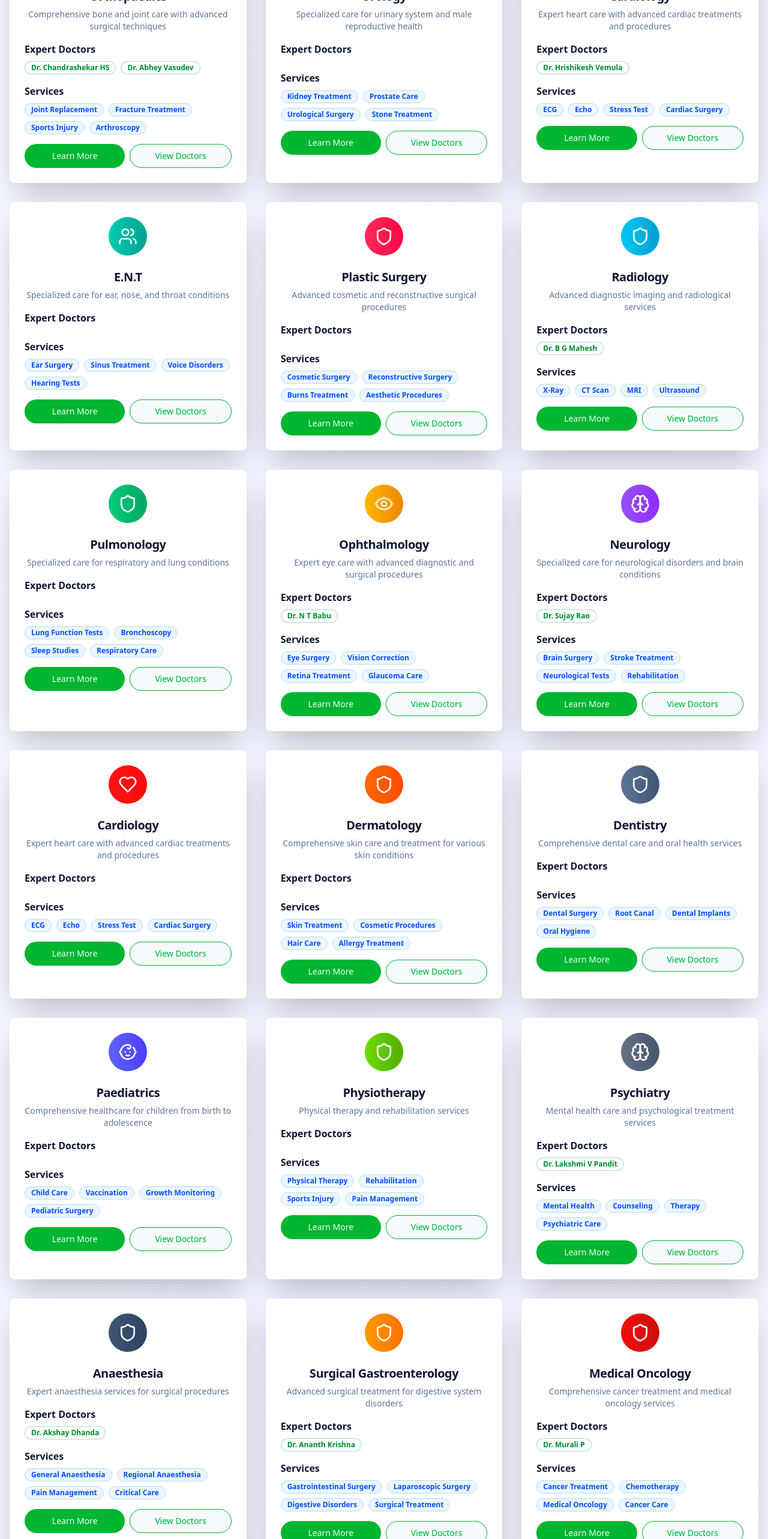
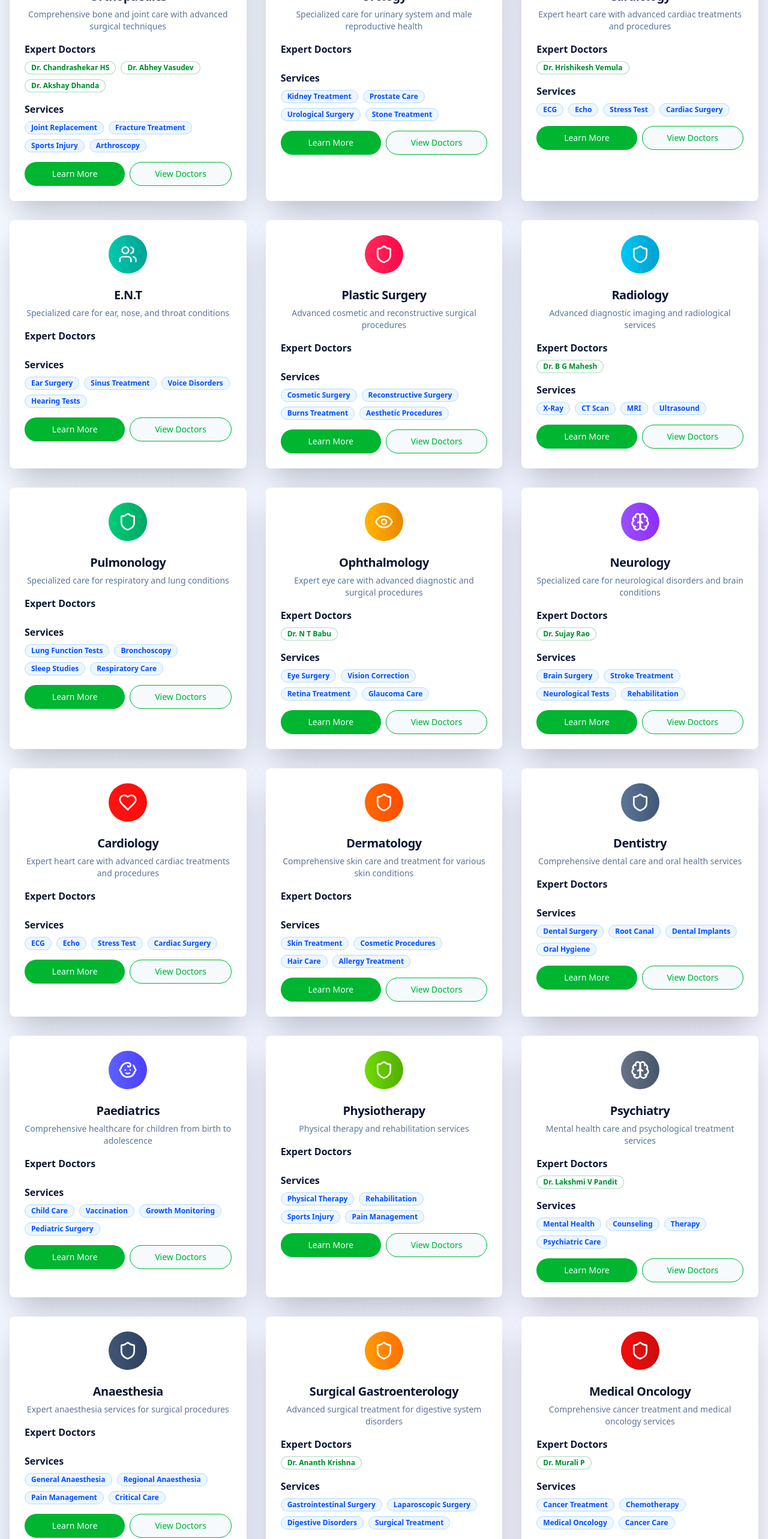
Before and after one commit to Vinayram467/canva-wordpress-refresh, a React (Vite) app: page /specialties in a window 1280 px wide. Shown: the part 1380-3946 px from the top of the page at 60% size. Built offline with nearby package versions, Linux system fonts and the light colour scheme; no server answers.

Commit message:
Fix Dr. Akshay Dhanda's specialty from Anaesthesia to Orthopedics
Co-authored-by: social.maiya <social.maiya@gmail.com>

```diff
--- a/src/components/DoctorProfiles.tsx
+++ b/src/components/DoctorProfiles.tsx
@@ -8,7 +8,7 @@ import { Link } from "react-router-dom";
 const doctorsData = [
   { id: "7", name: "Dr. B G Mahesh", specialty: "Radiology", degrees: "MBBS, MD", experience: "20 Years", visitingDays: "Mon–Sat", timings: "9AM – 5PM", consultationFee: "₹700", image: "/doctor-profiles/DR-B.G-MAHESH.png" },
   { id: "13", name: "Dr. Chandrashekar H S", specialty: "Orthopaedics", degrees: "MBBS, MS", experience: "20 Years", visitingDays: "Mon–Sat", timings: "10AM – 6PM", consultationFee: "₹600", image: "/doctor-profiles/DR- CHANDRASHEKAR -H S.jpg" },
-  { id: "2", name: "Dr. Akshay Dhanda", specialty: "Orthopaedics", degrees: "MBBS, MD", experience: "12 Years", visitingDays: "Mon–Fri", timings: "8AM – 4PM", consultationFee: "₹650", image: "/doctor-profiles/dr-Askahy-dhanda.jpg" },
+  { id: "2", name: "Dr. Akshay Dhanda", specialty: "Orthopedics", degrees: "MBBS, MD", experience: "12 Years", visitingDays: "Mon–Fri", timings: "8AM – 4PM", consultationFee: "₹650", image: "/doctor-profiles/dr-Askahy-dhanda.jpg" },
   { id: "14", name: "Dr. Krishnappa R", specialty: "Surgical Oncology", degrees: "MBBS, MD", experience: "25 Years", visitingDays: "Mon–Sat", timings: "9AM – 5PM", consultationFee: "₹700", image: "/doctor-profiles/DR-KRISHNAPPA- R.jpg" },
   { id: "10", name: "Dr. G L Maiya", specialty: "General Surgery", degrees: "MBBS, MS", experience: "35 Years", visitingDays: "Mon–Sat", timings: "9AM – 5PM", consultationFee: "₹1000", image: "/doctor-profiles/DR-G L-MAIYA.png" },
   { id: "3", name: "Dr. Hrishikesh Vemula", specialty: "Cardiology", degrees: "MBBS, MD, DM", experience: "20 Years", visitingDays: "Mon–Sat", timings: "5PM – 7PM", consultationFee: "₹800", image: "/doctor-profiles/DR-HRISHIKESH- VEMULA.jpg" },
--- a/src/pages/DoctorDetail.tsx
+++ b/src/pages/DoctorDetail.tsx
@@ -17,8 +17,8 @@ const doctorsData = [
   // Orthopedics
   { id: "2", name: "Dr. Chandrashekar HS", specialty: "Orthopedics", degrees: "MBBS, MS", experience: "20 Years", visitingDays: "Mon–Sat", timings: "10AM – 6PM", consultationFee: "₹600", image: "/doctor-profiles/DR- CHANDRASHEKAR -H S.jpg", slug: "dr-chandrashekar-h-s" },
 
-  // Anaesthesia
-  { id: "3", name: "Dr. Akshay Dhanda", specialty: "Anaesthesia", degrees: "MBBS, MD", experience: "12 Years", visitingDays: "Mon–Fri", timings: "8AM – 4PM", consultationFee: "₹650", image: "/doctor-profiles/dr-Askahy-dhanda.jpg", slug: "dr-akshay-dhanda" },
+  // Orthopedics
+  { id: "3", name: "Dr. Akshay Dhanda", specialty: "Orthopedics", degrees: "MBBS, MD", experience: "12 Years", visitingDays: "Mon–Fri", timings: "8AM – 4PM", consultationFee: "₹650", image: "/doctor-profiles/dr-Askahy-dhanda.jpg", slug: "dr-akshay-dhanda" },
 
   // Surgical Oncology
   { id: "4", name: "Dr. Krishnappa R", specialty: "Surgical Oncology", degrees: "MBBS, MD", experience: "25 Years", visitingDays: "Mon–Sat", timings: "9AM – 5PM", consultationFee: "₹700", image: "/doctor-profiles/DR-KRISHNAPPA- R.jpg", slug: "dr-krishnappa-r" },
--- a/src/pages/Doctors.tsx
+++ b/src/pages/Doctors.tsx
@@ -17,8 +17,8 @@ const doctorsData = [
   // Orthopedics
   { id: "2", name: "Dr. Chandrashekar HS", specialty: "Orthopedics", degrees: "MBBS, MS", experience: "20 Years", visitingDays: "Mon–Sat", timings: "10AM – 6PM", consultationFee: "₹600", image: "/doctor-profiles/DR- CHANDRASHEKAR -H S.jpg", slug: "dr-chandrashekar-h-s" },
 
-  // Anaesthesia
-  { id: "3", name: "Dr. Akshay Dhanda", specialty: "Anaesthesia", degrees: "MBBS, MD", experience: "12 Years", visitingDays: "Mon–Fri", timings: "8AM – 4PM", consultationFee: "₹650", image: "/doctor-profiles/dr-Askahy-dhanda.jpg", slug: "dr-akshay-dhanda" },
+  // Orthopedics
+  { id: "3", name: "Dr. Akshay Dhanda", specialty: "Orthopedics", degrees: "MBBS, MD", experience: "12 Years", visitingDays: "Mon–Fri", timings: "8AM – 4PM", consultationFee: "₹650", image: "/doctor-profiles/dr-Askahy-dhanda.jpg", slug: "dr-akshay-dhanda" },
 
   // Surgical Oncology
   { id: "4", name: "Dr. Krishnappa R", specialty: "Surgical Oncology", degrees: "MBBS, MD", experience: "25 Years", visitingDays: "Mon–Sat", timings: "9AM – 5PM", consultationFee: "₹700", image: "/doctor-profiles/DR-KRISHNAPPA- R.jpg", slug: "dr-krishnappa-r" },
--- a/src/pages/MedicalSpecialties.tsx
+++ b/src/pages/MedicalSpecialties.tsx
@@ -40,7 +40,7 @@ const specialtiesData = [
     name: "Orthopaedics",
     description: "Comprehensive bone and joint care with advanced surgical techniques",
     icon: Bone,
-    doctors: ["Dr. Chandrashekar HS", "Dr. Abhey Vasudev"],
+    doctors: ["Dr. Chandrashekar HS", "Dr. Abhey Vasudev", "Dr. Akshay Dhanda"],
     services: ["Joint Replacement", "Fracture Treatment", "Sports Injury", "Arthroscopy"],
     color: "from-purple-500 to-purple-600"
   },
@@ -175,7 +175,7 @@ const specialtiesData = [
     name: "Anaesthesia",
     description: "Expert anaesthesia services for surgical procedures",
     icon: Shield,
-    doctors: ["Dr. Akshay Dhanda"],
+    doctors: [],
     services: ["General Anaesthesia", "Regional Anaesthesia", "Pain Management", "Critical Care"],
     color: "from-slate-600 to-slate-700"
   },
```
